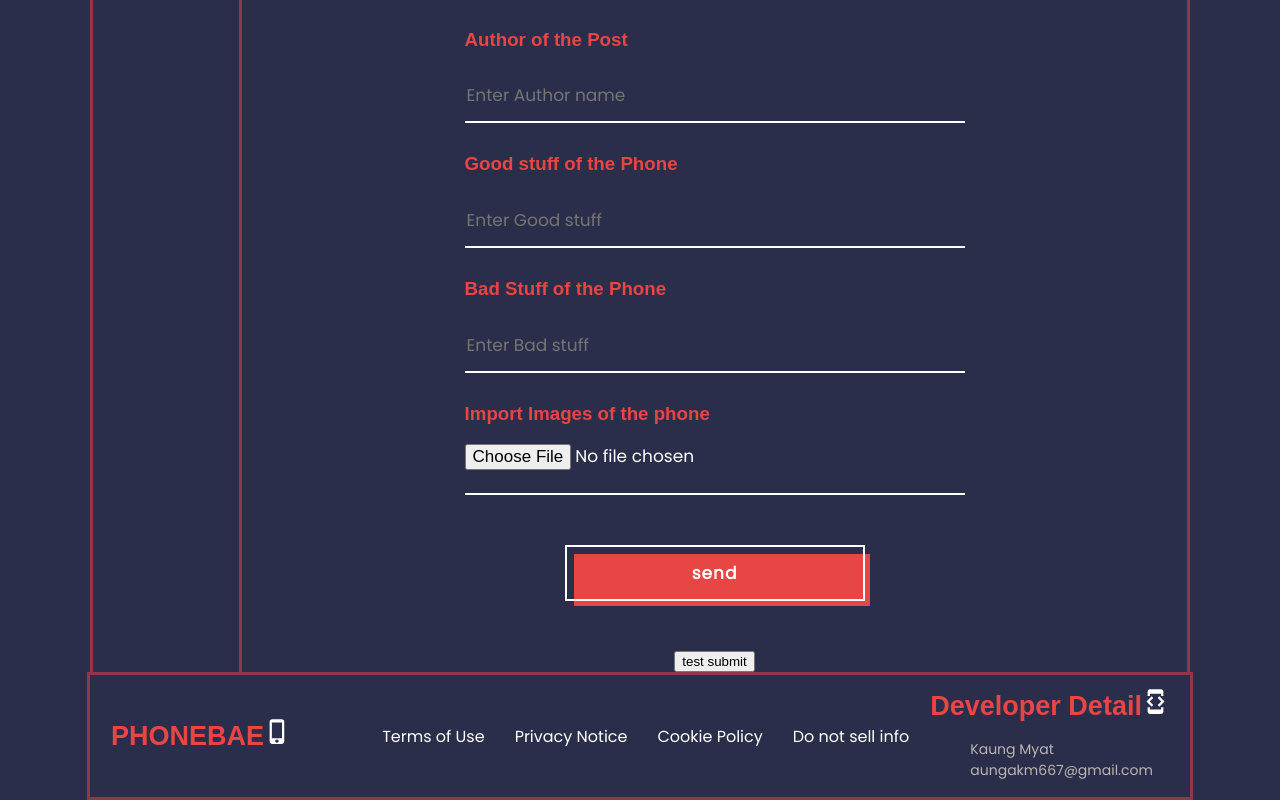
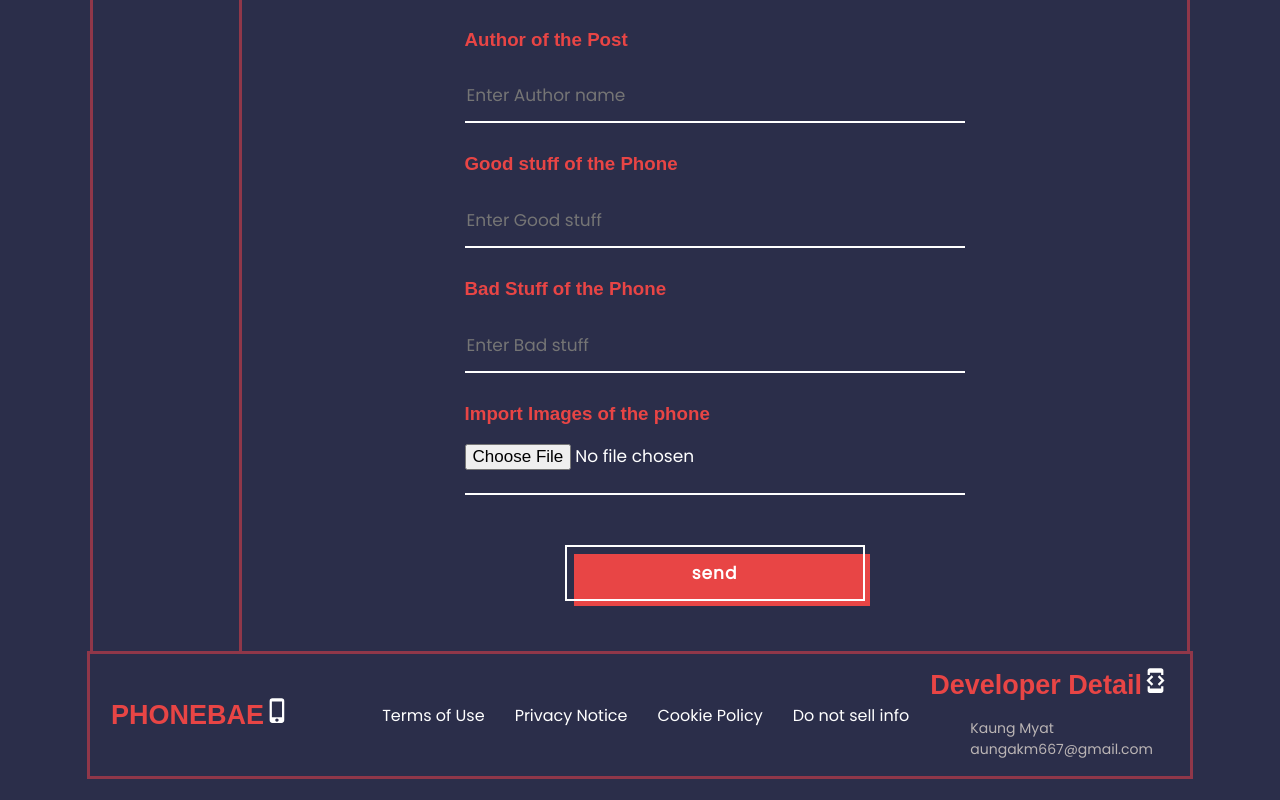
Before and after one commit to kaungmyat-Rex/phonebae-reviews, a React (Create React App) app: page /BigBoss/superadmin/addData in a window 1280 px wide. Shown: the part 947-1747 px from the top of the page. After the commit the page ends 1726 px from the top, so only its background shows below. Built offline with nearby package versions, Linux system fonts and the light colour scheme; no server answers; a web font is replaced by a local one.

Commit message:
fix deploy error 2

```diff
--- a/src/pages/AddData.js
+++ b/src/pages/AddData.js
@@ -128,7 +128,7 @@ function AddData() {
                 <button className="button-121" onClick={() => sendingdata()}>
                   send
                 </button>
-                <button onClick={() => testfun()}>test submit</button>
+                {/* <button>test submit</button> */}
               </div>
             </div>
           </div>
```
